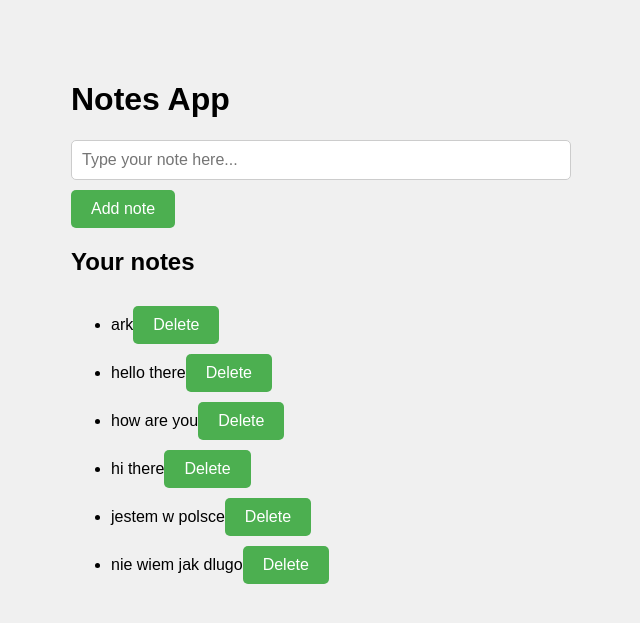
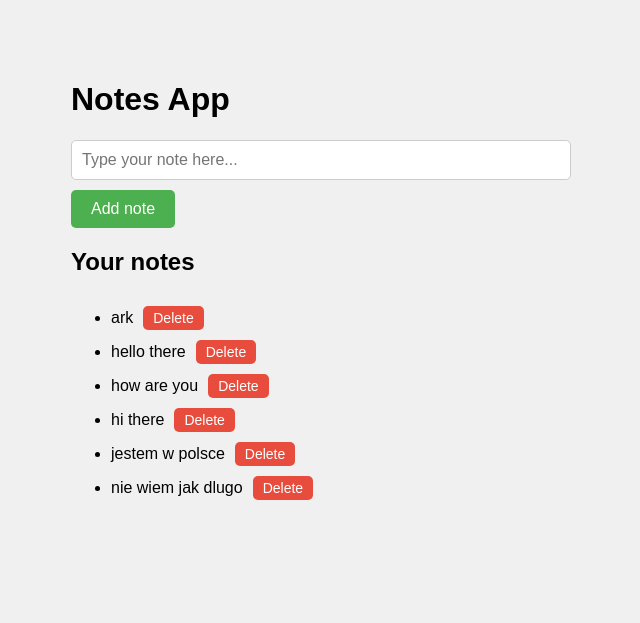
Before and after one commit to Akakiusz/flask-notes-app, a Flask app: page / in a window 1280 px wide. Shown: the top 623 px of the page, without its empty margins (319-959 px from the left). Run offline with Flask 3, Linux system fonts and the light colour scheme.

Commit message:
Update style.css
Style for delete buttons inside the notes list

```diff
--- a/STATIC/style.css
+++ b/STATIC/style.css
@@ -26,3 +26,10 @@ button {
     border-radius: 5px;
     cursor: pointer;
 }
+/* Style for delete buttons inside the notes list */
+#notesList button {
+    margin-left: 10px;
+    padding: 4px 10px;
+    font-size: 14px;
+    background-color: #e74c3c;
+}
```
